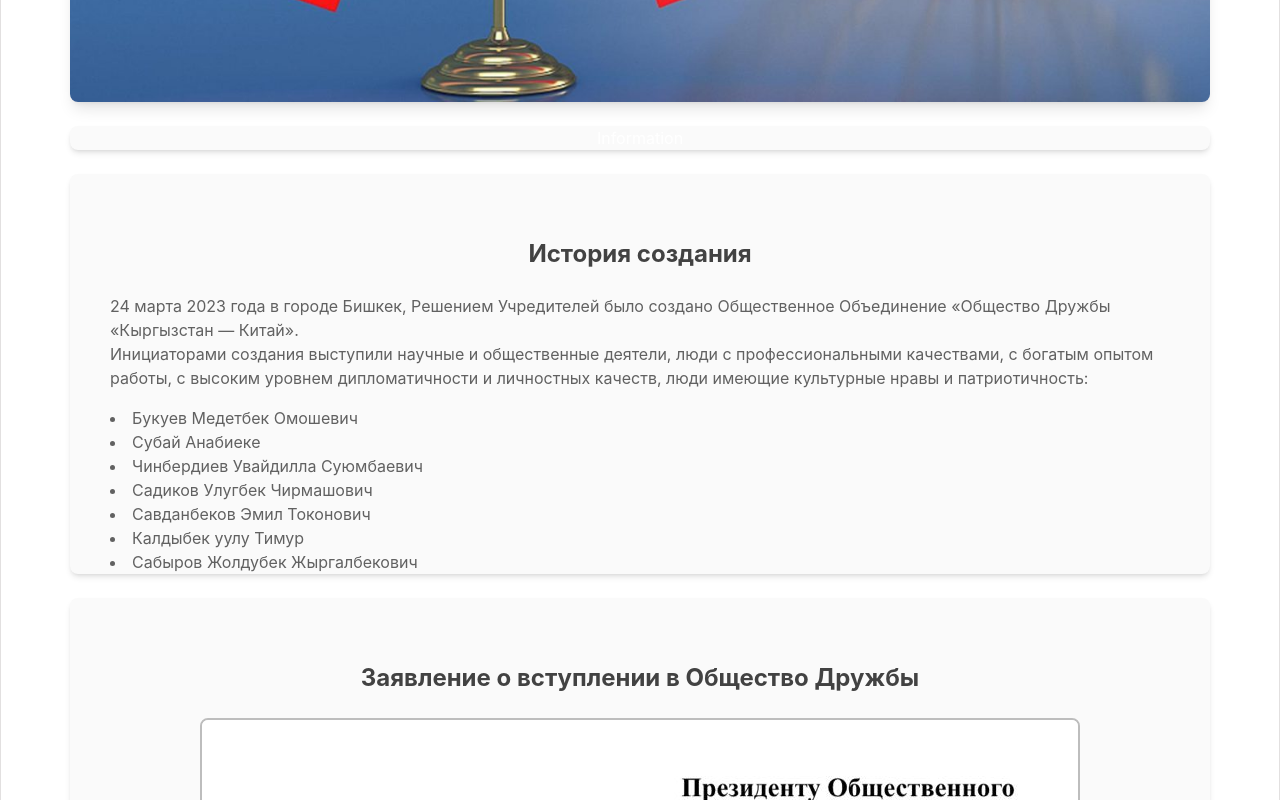
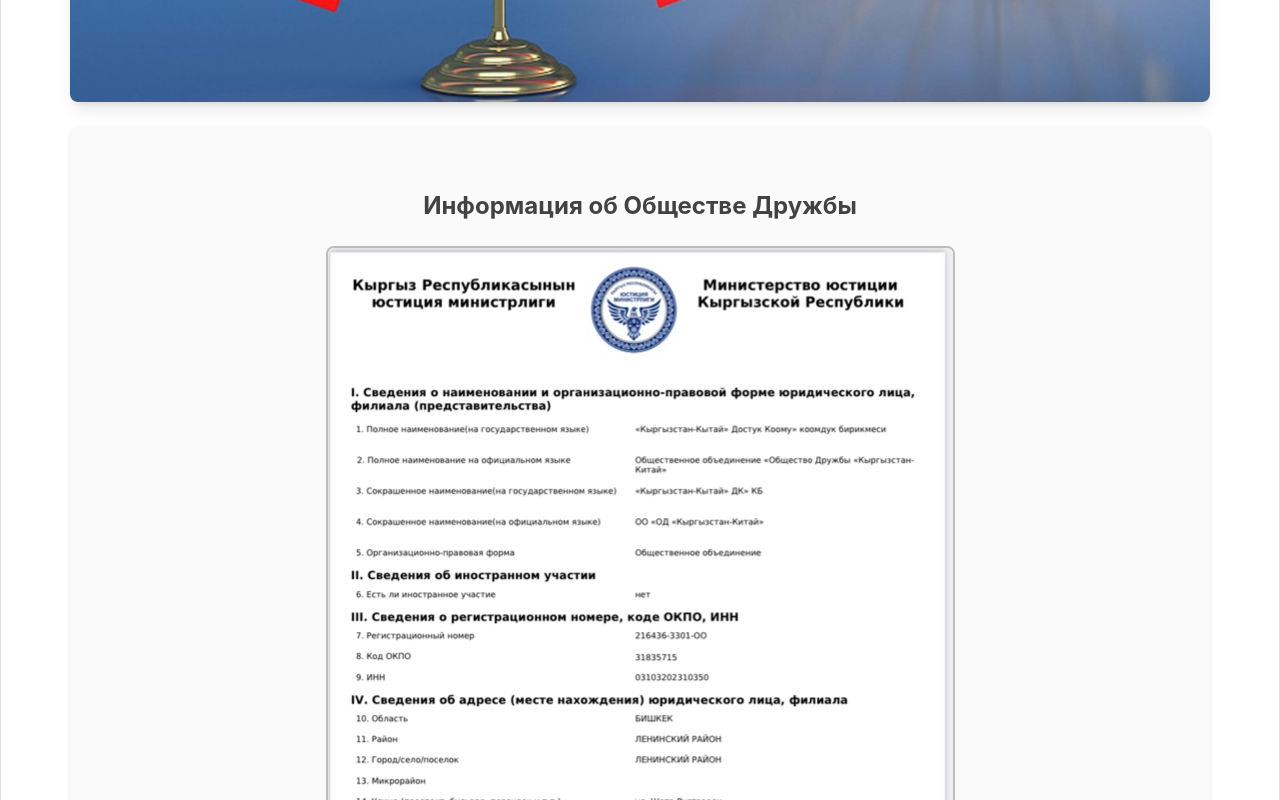
Before and after one commit to Az-s/newsBlog, a React (Vite) app in the folder frontend/: page / in a window 1280 px wide. Shown: the part 780-1580 px from the top of the page. Built offline with nearby package versions, Linux system fonts and the light colour scheme; a web font is replaced by a local one.

Commit message:
completed information component

```diff
--- a/frontend/src/components/main/Information.jsx
+++ b/frontend/src/components/main/Information.jsx
@@ -1,8 +1,18 @@
+import information from "../../assets/information.jpeg";
 
 const Information = () => {
   return (
-    <div className="bg-gray-50 text-white px-4 rounded-lg shadow-md">Information</div>
-  )
-}
+    <div className="bg-gray-50 text-white p-10 rounded-lg shadow-md">
+      <h2 className="text-2xl font-bold text-gray-800 py-6 text-center">
+        Информация об Обществе Дружбы
+      </h2>
+      <img
+        src={information}
+        alt="Заявление"
+        className="mx-auto border-2 border-gray-400 rounded-lg"
+      />
+    </div>
+  );
+};
 
-export default Information
+export default Information;
```
Also changed, not shown: frontend/src/assets/information.jpeg (added).
